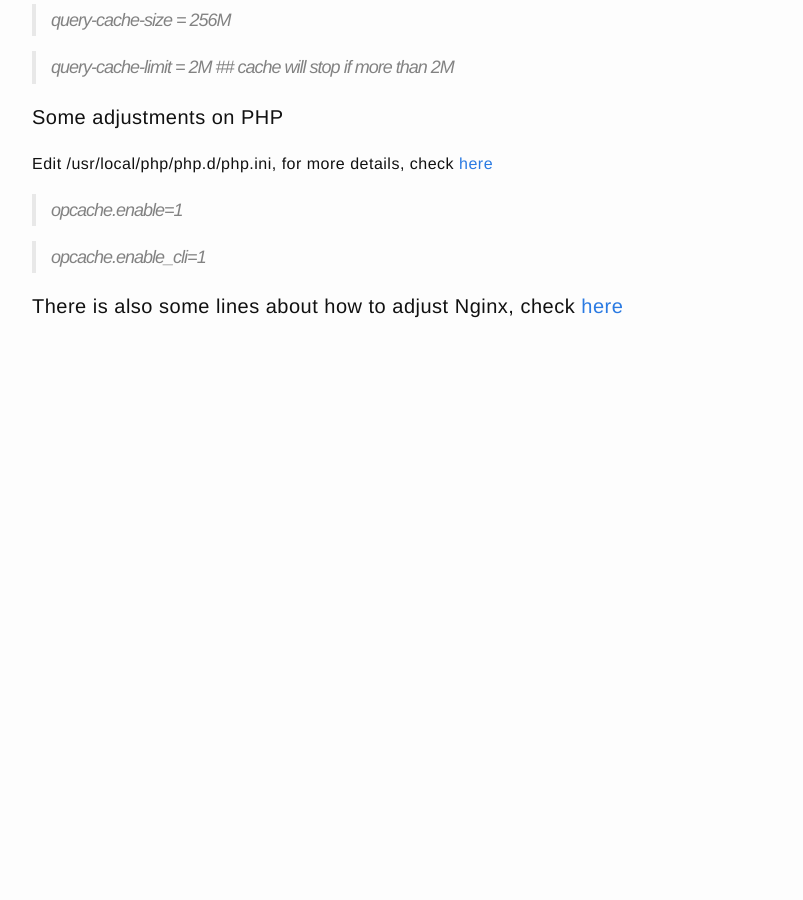
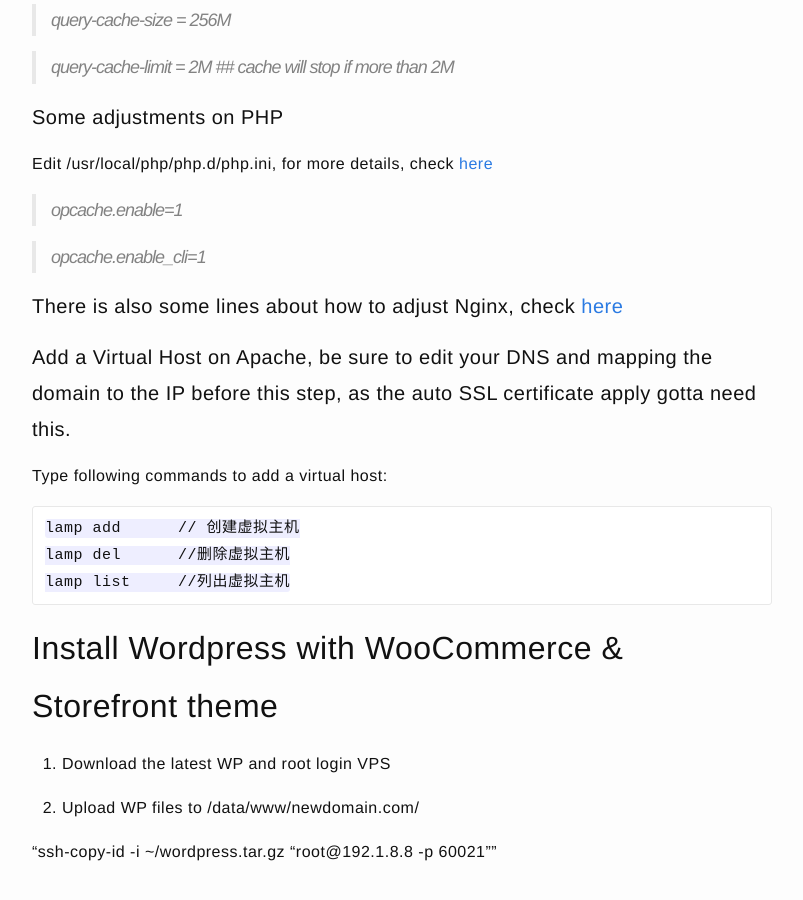
Before and after one commit to jazzi/jazzi.github.io, a Jekyll site: the page built from _posts/2018-03-15-setup-wordpress-in-vps.md, in a window 1280 px wide and 900 px high, scrolled down 1720 px. Shown: the whole window, without its empty margins (238-1041 px from the left). Built offline with Jekyll 4.4.1, drawn with Linux system fonts in a browser that asks for light colours; before the commit the page ends 2104 px from its top, so only the background shows below that.

Commit message:
new post

```diff
--- a/_posts/2018-03-15-setup-wordpress-in-vps.md
+++ b/_posts/2018-03-15-setup-wordpress-in-vps.md
@@ -64,3 +64,19 @@ Edit /usr/local/php/php.d/php.ini, for more details, check [here](http://blog.cs
 > opcache.enable_cli=1
 
 #### There is also some lines about how to adjust Nginx, check [here](http://www.elecfans.com/d/633003.html)
+
+#### Add a Virtual Host on Apache, be sure to edit your DNS and mapping the domain to the IP before this step, as the auto SSL certificate apply gotta need this.
+
+Type following commands to add a virtual host:
+
+    lamp add      // 创建虚拟主机
+    lamp del      //删除虚拟主机
+    lamp list     //列出虚拟主机
+
+## Install Wordpress with WooCommerce & Storefront theme
+
+1. Download the latest WP and root login VPS
+
+2. Upload WP files to /data/www/newdomain.com/
+
+"ssh-copy-id -i ~/wordpress.tar.gz “root@192.1.8.8 -p 60021”"
```
